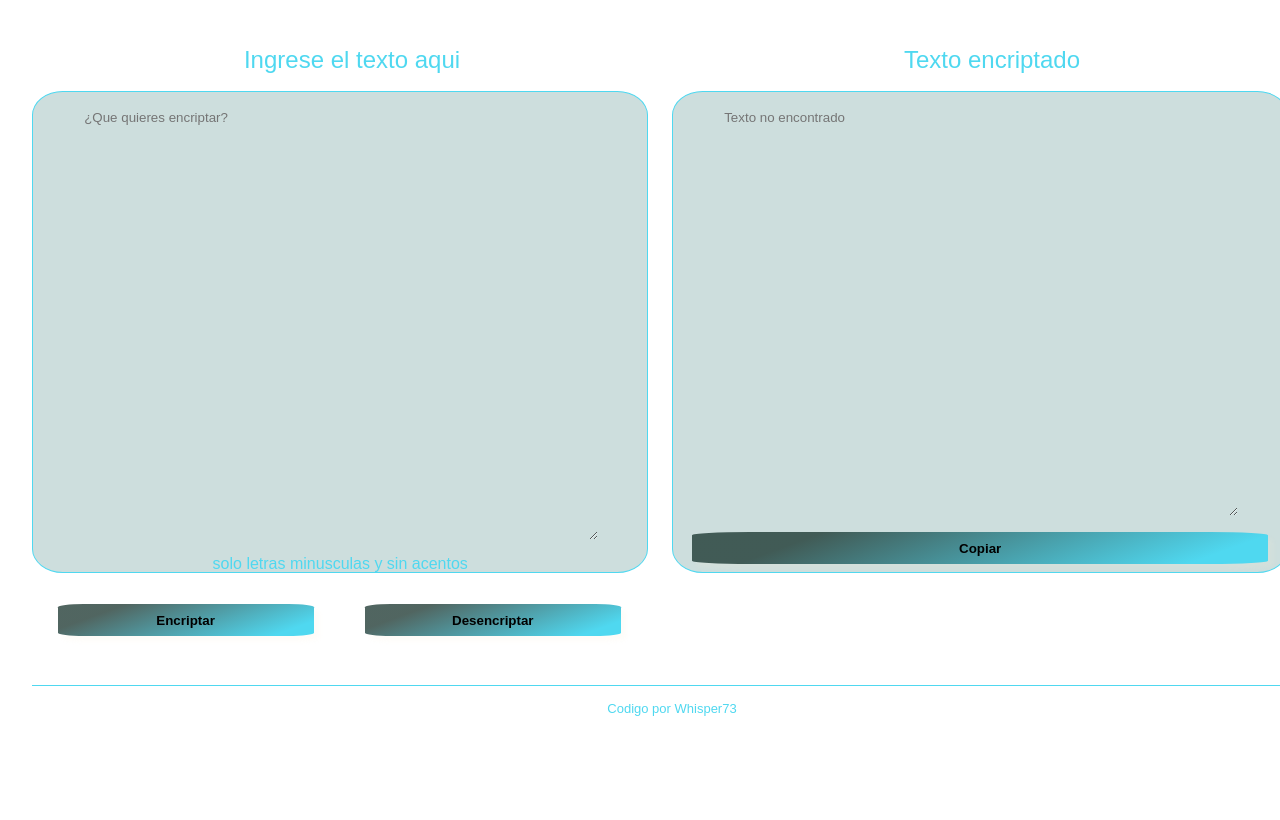
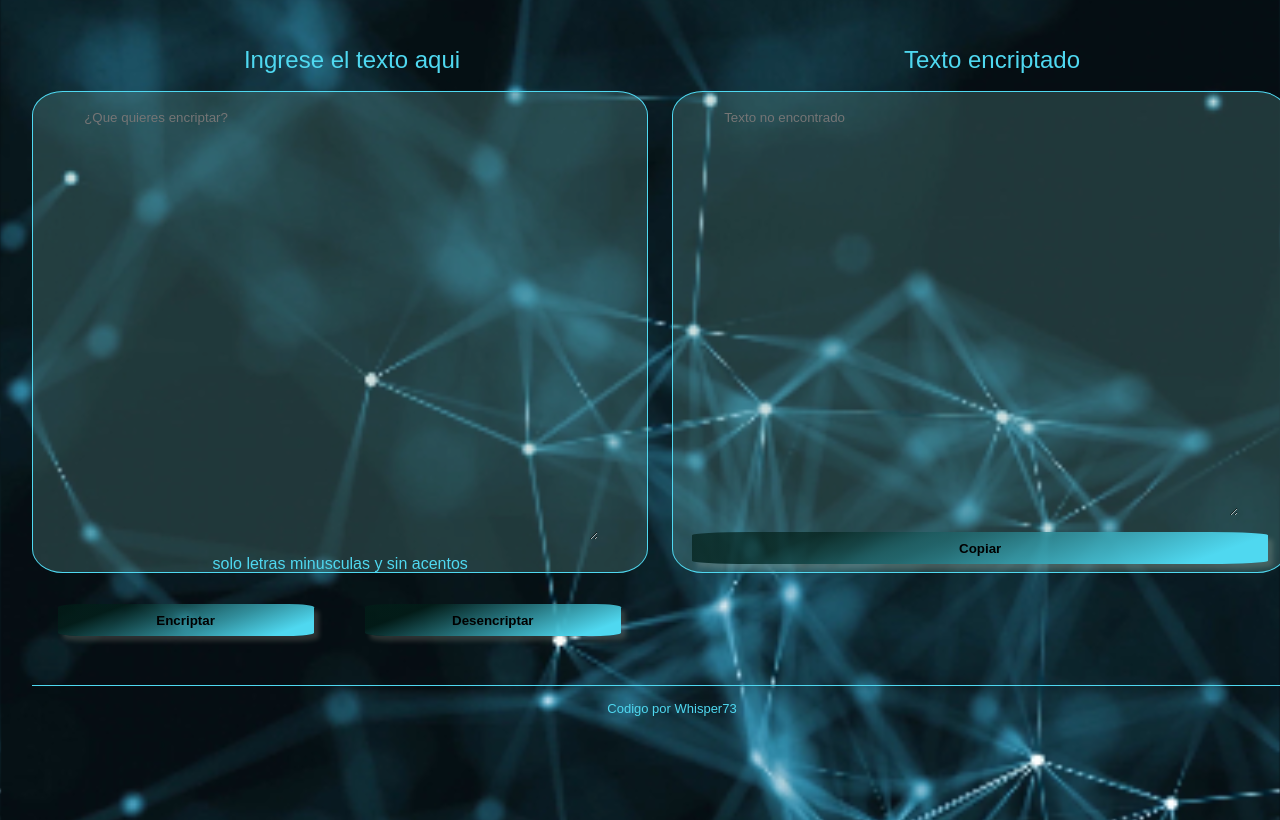
Before and after one commit to Whisper73/encriptador, a plain HTML site: page index.html in a window 1280 px wide. Shown: the part 112-932 px from the top of the page. Drawn offline with Linux system fonts and the light colour scheme; the site is published under a folder, as on GitHub Pages, so addresses that start at the root find nothing; a web font is replaced by a local one.

Commit message:
correccion de backgound

```diff
--- a/css/style.css
+++ b/css/style.css
@@ -1,6 +1,6 @@
 body {
 
-    background: url("/img/backcel.jpg");
+    background: url("../img/backcel.jpg");
     background-size: cover;
     width: 100vw;
     height: 100vh;
```
